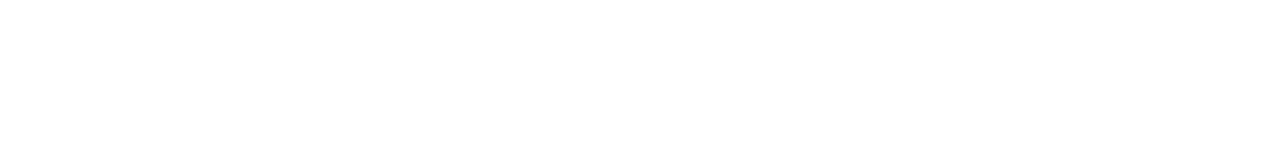
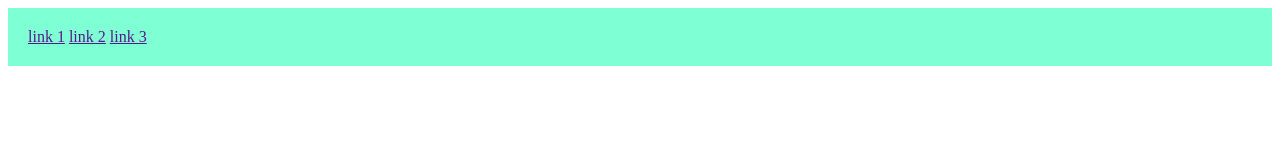
Before and after one commit to njymalking/programming_develop, a plain HTML site: page index.html in a window 1280 px wide. Drawn offline with Linux system fonts and the light colour scheme.

Commit message:
adding navbar

```diff
--- a/index.html
+++ b/index.html
@@ -7,6 +7,10 @@
     <link rel="stylesheet" href="style.css">
 </head>
 <body>
-
+    <div class="nav">
+        <a href="">link 1</a>
+        <a href="">link 2</a>
+        <a href="">link 3</a>
+    </div>
 </body>
 </html>
--- a/style.css
+++ b/style.css
@@ -0,0 +1,4 @@
+.nav{
+    background-color: aquamarine;
+    padding: 20px;
+}
```
